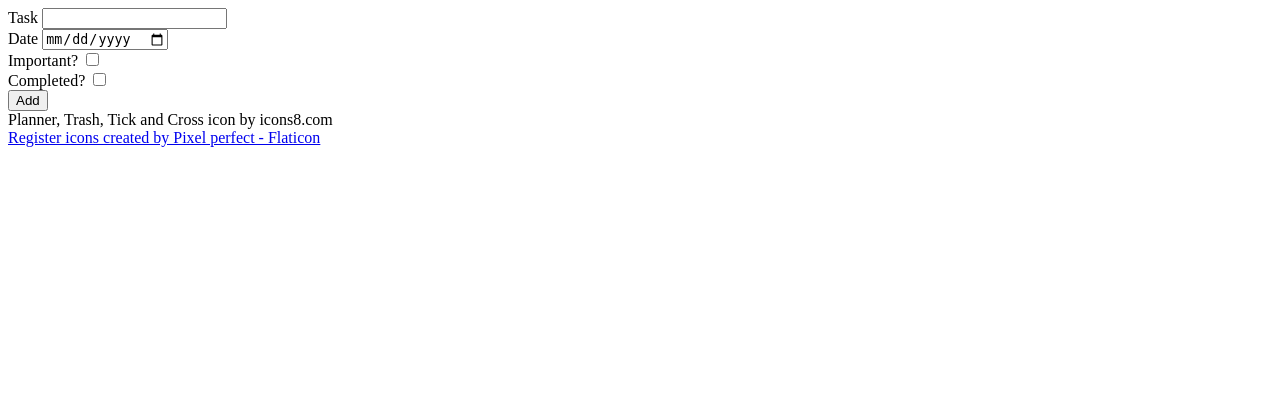
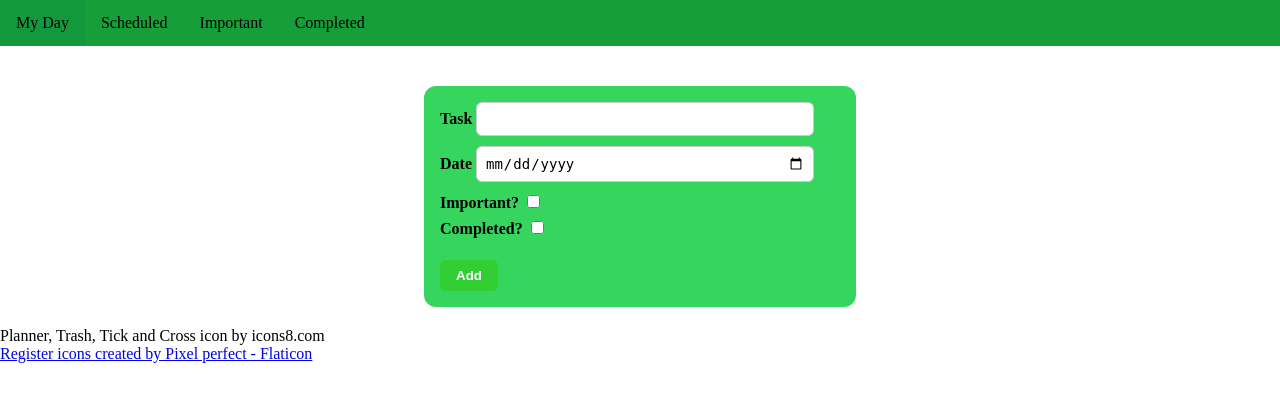
Before and after one commit to BhaskarMReal/DailyPlanner, a Django app: page /daily/ in a window 1280 px wide. Shown: the top 402 px of the page. Run offline with Django 5.2, Linux system fonts and the light colour scheme; the visitor is signed in with stand-in values (Sample User, id 1); data that the repository does not hold is empty.

Commit message:
Added Navbar HTML Add CSS for daily, all, important, completed pages

```diff
--- a/apps/authentication/templates/signin.html
+++ b/apps/authentication/templates/signin.html
@@ -20,6 +20,7 @@
 
       <button type="submit">Submit</button>
     </form>
+    <span class="sign-up">Not got an account?</span> <a href="./signup/">Register</a>
      <footer>Icons by <a>icons8.com</a></footer>
   </body>
 </html>
--- a/apps/authentication/templates/signup.html
+++ b/apps/authentication/templates/signup.html
@@ -28,6 +28,7 @@
       {{ form.password2 }} <br>
       <button type="submit">Submit</button>
     </form>
+        <span class="sign-in">Got an account?</span> <a href="./signin/">Log In</a>
     <footer>Icons by <a>icons8.com</a></footer>
   </body>
 </html>
--- a/apps/planner/templates/daily.html
+++ b/apps/planner/templates/daily.html
@@ -10,7 +10,12 @@
     <link rel="icon" href="{% static 'icon/planner.png' %}" type="image/x-icon">
   </head>
   <body>
-
+    <ul>
+        <li><a href="../daily/">My Day</a></li>
+        <li><a href="../all/">Scheduled</a></li>
+        <li><a href="../important/">Important</a></li>
+        <li><a href="../completed/">Completed</a></li>
+    </ul>
     <div id="task-list"></div>
     <form id='task-form' onsubmit="return false">
                 {% csrf_token %}
--- a/static/css/planner.css
+++ b/static/css/planner.css
@@ -0,0 +1,130 @@
+body {
+    margin: 0;
+}
+
+li {
+  float:left;
+}
+
+ul {
+    list-style-type: none;
+    margin: 0;
+    padding: 0;
+    overflow: hidden;
+    background-color: rgb(22, 158, 56);
+}
+
+li a {
+    display: block;
+    color: black;
+    text-align: center;
+    padding: 14px 16px;
+    text-decoration: none;
+}
+
+li a:hover {
+    background-color: rgb(18, 153, 59);
+    border: 1pt;
+    border-color: black;
+}
+
+.task-bubble {
+    background-color: rgb(51, 206, 51);
+    border-radius: 16px;
+    padding: 12px 16px;
+    margin: 10px 0;
+    transition:ease-in 0.15s;
+    display: flex;
+    align-items: center;
+    justify-content: space-between;
+    flex-wrap: wrap;
+    gap: 10px;
+    margin-left: 15%;
+    margin-right: 15%;
+}
+
+.task-bubble img {
+    width: 18px;
+    height: 18px;
+    vertical-align: middle;
+}
+
+.task-actions button {
+    background: none;
+    border: none;
+    cursor: pointer;
+    padding: 4px;
+    transition: transform 0.2s ease;
+}
+
+.task-actions img {
+    width: 18px;
+    height: 18px;
+}
+
+.task-bubble .status {
+    display: flex;
+    font-size: 14px;
+    gap: 12px;
+    vertical-align: middle;
+}
+
+form {
+    display: flex;
+    flex-direction: column;
+    align-items: center;
+    max-width: 400px;
+    margin: 20px auto;
+    padding: 16px;
+    background-color: rgb(54, 214, 94);
+    border-radius: 12px;
+}
+
+form label {
+    font-weight: bold;
+    margin-top: 12px;
+    margin-bottom: 4px;
+    align-self: flex-start;
+}
+
+form input[type="text"],
+form input[type="date"],
+form input[type="checkbox"] {
+    width: 80%;
+    padding: 8px;
+    margin-bottom: 10px;
+    border: 1px solid #ccc;
+    border-radius: 6px;
+    font-size: 14px;
+}
+
+form input[type="checkbox"] {
+    width: auto;
+    margin-right: 8px;
+}
+
+form button {
+    margin-top: 16px;
+    padding: 8px 16px;
+    background-color: rgb(51, 206, 51);
+    color: white;
+    border: none;
+    border-radius: 6px;
+    cursor: pointer;
+    font-weight: bold;
+    transition: background-color 0.2s ease;
+}
+
+.submit-button {
+    display: flex;
+    justify-content: center;
+    margin-top: 16px
+}
+
+#task-list {
+    margin-bottom: 40px;
+}
+
+#edit-list {
+    margin-bottom: 40px;
+}
--- a/static/js/taskRetriever.js
+++ b/static/js/taskRetriever.js
@@ -89,7 +89,7 @@ function loadTasks() {
 
 
             div.innerHTML = `
-                    ${task.task} (${task.date}) - Important: ${important_html} - Completed: ${completed_html} <button class="delete-button" onclick='deleteTask(this);'><img src="/static/icon/trash.png"></button> <button class="edit-button" onclick='editTask(this);'><img src="/static/icon/edit.png"></button>
+                    <strong>${task.task}</strong> (${task.date}) - <div class="status">Important: ${important_html} - Completed: ${completed_html}</div> <div class="actions"><button class="delete-button" onclick='deleteTask(this);'><img src="/static/icon/trash.png"></button> <button class="edit-button" onclick='editTask(this);'><img src="/static/icon/edit.png"></button></div>
 
             `;
             div.style.opacity = 0;
```
Also changed, not shown: apps/planner/templates/all.html (+6 -1 lines), apps/planner/templates/completed.html (+8 -3 lines), apps/planner/templates/important.html (+6 -1 lines).
